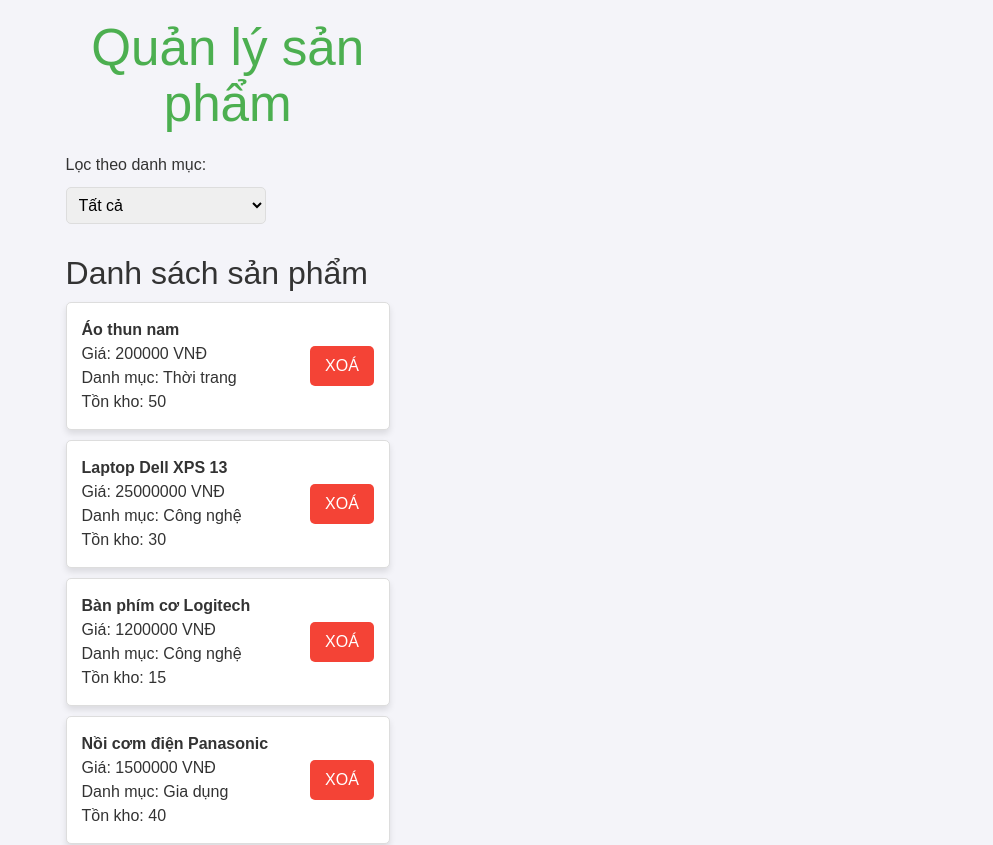
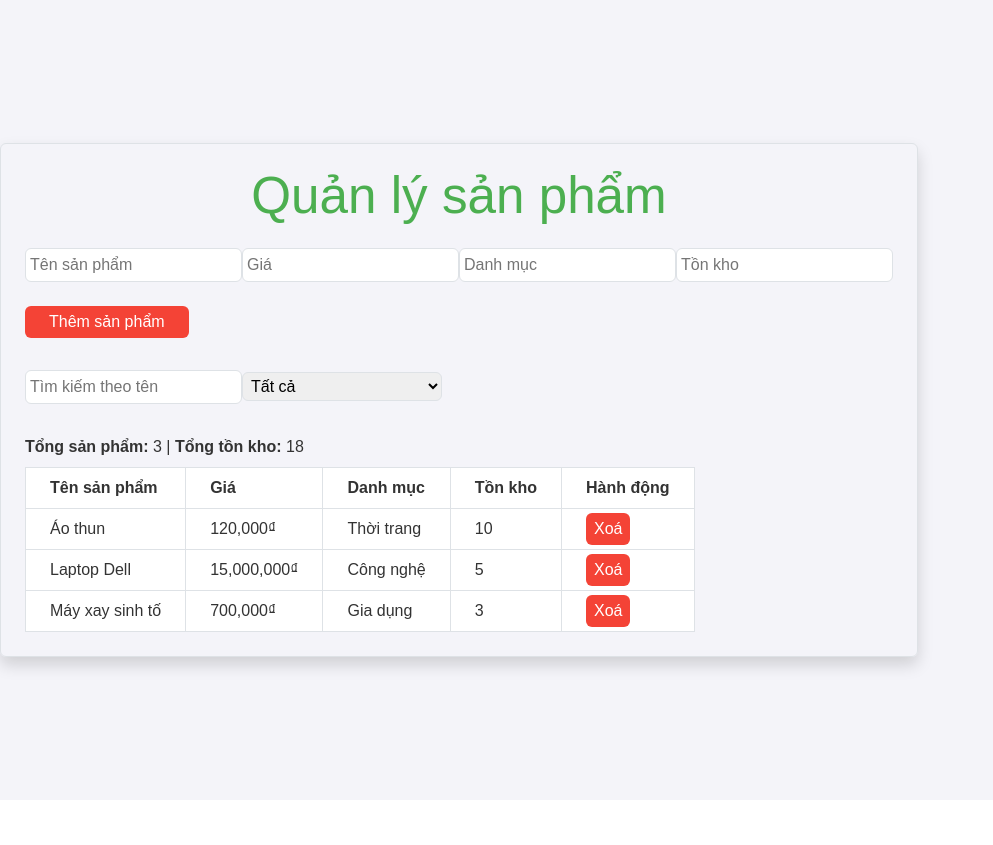
Before and after one commit to kieutrang47/TH_REACTJS, a React (Vite) app in the folder nguyenthikieutrang_22642451_27/: page / in a window 1280 px wide. Shown: the top 845 px of the page, without its empty margins (0-993 px from the left). After the commit the page ends 800 px from the top, so only its background shows below. Built offline with nearby package versions, Linux system fonts and the light colour scheme; the HTML template or start-up script is replaced by a standard one.

Commit message:
hiển thị tổng  số và tồn kho

```diff
--- a/nguyenthikieutrang_22642451_27/src/App.jsx
+++ b/nguyenthikieutrang_22642451_27/src/App.jsx
@@ -1,75 +1,135 @@
-import React, { useState, useReducer } from 'react';
-import './App.css'; // Import file CSS
+import React, { useEffect, useState } from 'react';
+import ProductItem from './components/ProductItem';
+import './App.css';
 
-// Dữ liệu mẫu sản phẩm
-const initialProducts = [
-  { id: 1, name: 'Áo thun nam', price: 200000, category: 'Thời trang', stock: 50 },
-  { id: 2, name: 'Laptop Dell XPS 13', price: 25000000, category: 'Công nghệ', stock: 30 },
-  { id: 3, name: 'Bàn phím cơ Logitech', price: 1200000, category: 'Công nghệ', stock: 15 },
-  { id: 4, name: 'Nồi cơm điện Panasonic', price: 1500000, category: 'Gia dụng', stock: 40 },
-  { id: 5, name: 'Áo sơ mi nữ', price: 300000, category: 'Thời trang', stock: 20 },
-  { id: 6, name: 'Smartphone iPhone 13', price: 20000000, category: 'Công nghệ', stock: 25 },
-  { id: 7, name: 'Máy xay sinh tố', price: 800000, category: 'Gia dụng', stock: 10 }
-];
+function App() {
+  const [products, setProducts] = useState(() => {
+    const saved = localStorage.getItem('products');
+    return saved ? JSON.parse(saved) : [
+      { name: 'Áo thun', price: 120000, category: 'Thời trang', stock: 10 },
+      { name: 'Laptop Dell', price: 15000000, category: 'Công nghệ', stock: 5 },
+      { name: 'Máy xay sinh tố', price: 700000, category: 'Gia dụng', stock: 3 },
+    ];
+  });
 
-// Reducer để quản lý state
-function productReducer(state, action) {
-  switch (action.type) {
-    case 'SET_CATEGORY_FILTER':
-      return { ...state, categoryFilter: action.category };
-    default:
-      return state;
-  }
-}
+  const [newProduct, setNewProduct] = useState({ name: '', price: '', category: '', stock: '' });
+  const [search, setSearch] = useState('');
+  const [filterCategory, setFilterCategory] = useState('Tất cả');
 
-const App = () => {
-  const [state, dispatch] = useReducer(productReducer, { products: initialProducts, categoryFilter: '' });
-  const { products, categoryFilter } = state;
+  // ✅ Lưu localStorage mỗi khi thay đổi sản phẩm
+  useEffect(() => {
+    localStorage.setItem('products', JSON.stringify(products));
+  }, [products]);
 
-  // Lọc sản phẩm theo danh mục
-  const filteredProducts = categoryFilter
-    ? products.filter(product => product.category === categoryFilter)
-    : products;
-
-  // Handler khi chọn danh mục
-  const handleCategoryChange = (event) => {
-    dispatch({ type: 'SET_CATEGORY_FILTER', category: event.target.value });
+  // ✅ Thêm sản phẩm
+  const handleAddProduct = () => {
+    if (newProduct.name && newProduct.price && newProduct.category && newProduct.stock) {
+      setProducts([...products, newProduct]);
+      setNewProduct({ name: '', price: '', category: '', stock: '' });
+    }
   };
 
+  // ✅ Xoá sản phẩm
+  const handleDeleteProduct = (index) => {
+    const updated = [...products];
+    updated.splice(index, 1);
+    setProducts(updated);
+  };
+
+  // ✅ Lọc theo tên và danh mục
+  const filteredProducts = products.filter(product =>
+    product.name.toLowerCase().includes(search.toLowerCase()) &&
+    (filterCategory === 'Tất cả' || product.category === filterCategory)
+  );
+
+  // ✅ Phần 7: Tính tổng số sản phẩm & tổng tồn kho
+  const totalProducts = filteredProducts.length;
+  const totalStock = filteredProducts.reduce((sum, product) => sum + Number(product.stock), 0);
+
   return (
-    <div className="container">
-      <h1>Quản lý sản phẩm</h1>
+    <div className="max-w-3xl mx-auto mt-8 p-4 border rounded shadow">
+      <h1 className="text-2xl font-bold mb-4">Quản lý sản phẩm</h1>
 
-      {/* Dropdown chọn danh mục */}
-      <div>
-        <label>Lọc theo danh mục: </label>
-        <select onChange={handleCategoryChange}>
-          <option value="">Tất cả</option>
+      {/* Nhập sản phẩm */}
+      <div className="grid grid-cols-2 md:grid-cols-4 gap-2 mb-4">
+        <input
+          type="text"
+          placeholder="Tên sản phẩm"
+          value={newProduct.name}
+          onChange={e => setNewProduct({ ...newProduct, name: e.target.value })}
+          className="border p-1 rounded"
+        />
+        <input
+          type="number"
+          placeholder="Giá"
+          value={newProduct.price}
+          onChange={e => setNewProduct({ ...newProduct, price: e.target.value })}
+          className="border p-1 rounded"
+        />
+        <input
+          type="text"
+          placeholder="Danh mục"
+          value={newProduct.category}
+          onChange={e => setNewProduct({ ...newProduct, category: e.target.value })}
+          className="border p-1 rounded"
+        />
+        <input
+          type="number"
+          placeholder="Tồn kho"
+          value={newProduct.stock}
+          onChange={e => setNewProduct({ ...newProduct, stock: e.target.value })}
+          className="border p-1 rounded"
+        />
+      </div>
+      <button onClick={handleAddProduct} className="bg-blue-500 text-white px-4 py-1 rounded mb-4">
+        Thêm sản phẩm
+      </button>
+
+      {/* Tìm kiếm và lọc */}
+      <div className="flex flex-col md:flex-row gap-2 mb-4">
+        <input
+          type="text"
+          placeholder="Tìm kiếm theo tên"
+          value={search}
+          onChange={e => setSearch(e.target.value)}
+          className="border p-1 rounded flex-1"
+        />
+        <select
+          value={filterCategory}
+          onChange={e => setFilterCategory(e.target.value)}
+          className="border p-1 rounded w-full md:w-1/3"
+        >
+          <option value="Tất cả">Tất cả</option>
           <option value="Thời trang">Thời trang</option>
           <option value="Công nghệ">Công nghệ</option>
           <option value="Gia dụng">Gia dụng</option>
         </select>
       </div>
 
-      {/* Hiển thị danh sách sản phẩm lọc được */}
-      <div>
-        <h2>Danh sách sản phẩm</h2>
-        <ul>
-          {filteredProducts.map((product) => (
-            <li key={product.id}>
-              <div>
-                <strong>{product.name}</strong><br />
-                Giá: {product.price} VNĐ<br />
-                Danh mục: {product.category}<br />
-                Tồn kho: {product.stock}
-              </div>
-              <button>XOÁ</button>
-            </li>
+      {/* ✅ Phần 7: Hiển thị tổng */}
+      <div className="text-sm text-gray-700 mb-2">
+        <strong>Tổng sản phẩm:</strong> {totalProducts} | <strong>Tổng tồn kho:</strong> {totalStock}
+      </div>
+
+      {/* Danh sách sản phẩm */}
+      <table className="min-w-full bg-white border border-gray-300 text-sm">
+        <thead>
+          <tr className="bg-gray-200 text-left">
+            <th className="py-2 px-4 border">Tên sản phẩm</th>
+            <th className="py-2 px-4 border">Giá</th>
+            <th className="py-2 px-4 border">Danh mục</th>
+            <th className="py-2 px-4 border">Tồn kho</th>
+            <th className="py-2 px-4 border">Hành động</th>
+          </tr>
+        </thead>
+        <tbody>
+          {filteredProducts.map((product, index) => (
+            <ProductItem key={index} product={product} index={index} onDelete={handleDeleteProduct} />
           ))}
-        </ul>
-      </div>
+        </tbody>
+      </table>
     </div>
   );
-};
+}
 
 export default App;
--- a/nguyenthikieutrang_22642451_27/src/components/ProductItem.jsx
+++ b/nguyenthikieutrang_22642451_27/src/components/ProductItem.jsx
@@ -1,39 +1,20 @@
-import React from 'react';
+const ProductItem = ({ product, index, onDelete }) => {
+    return (
+      <tr>
+        <td className="py-1 px-4 border">{product.name}</td>
+        <td className="py-1 px-4 border">{product.price.toLocaleString()}₫</td>
+        <td className="py-1 px-4 border">{product.category}</td>
+        <td className="py-1 px-4 border">{product.stock}</td>
+        <td className="py-1 px-4 border">
+          <button
+            onClick={() => onDelete(index)}
+            className="bg-red-500 text-white px-2 py-1 rounded text-xs"
+          >
+            Xoá
+          </button>
+        </td>
+      </tr>
+    );
+  };
 
-const ProductList = () => {
-  const products = [
-    { name: 'Sản phẩm 1', price: 100000, category: 'Công nghệ', stock: 20 },
-    { name: 'Sản phẩm 2', price: 200000, category: 'Thời trang', stock: 15 },
-    // thêm sản phẩm mẫu ở đây
-  ];
-
-  return (
-    <div>
-      <h2>Danh sách sản phẩm</h2>
-      <table>
-        <thead>
-          <tr>
-            <th>Tên</th>
-            <th>Giá</th>
-            <th>Danh mục</th>
-            <th>Tồn kho</th>
-            <th>Hành động</th>
-          </tr>
-        </thead>
-        <tbody>
-          {products.map((product, index) => (
-            <tr key={index}>
-              <td>{product.name}</td>
-              <td>{product.price}</td>
-              <td>{product.category}</td>
-              <td>{product.stock}</td>
-              <td><button>XOÁ</button></td>
-            </tr>
-          ))}
-        </tbody>
-      </table>
-    </div>
-  );
-};
-
-export default ProductList;
+  export default ProductItem;
```
Also changed, not shown: nguyenthikieutrang_22642451_27/src/components/ProductList.jsx (+11 -4 lines), nguyenthikieutrang_22642451_27/minh_chung/commit_7.PNG (added).
